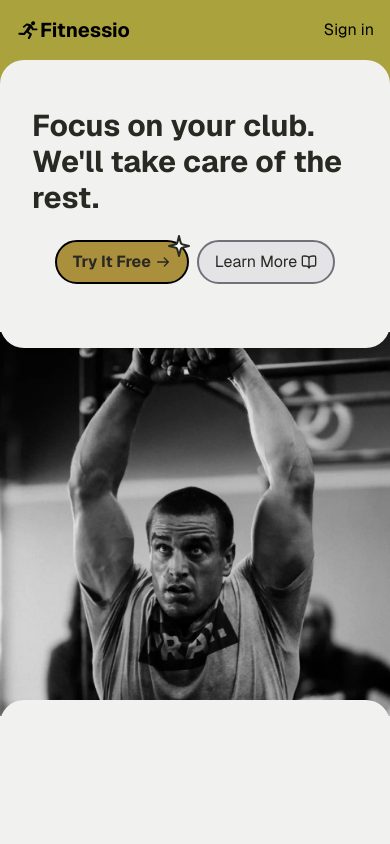
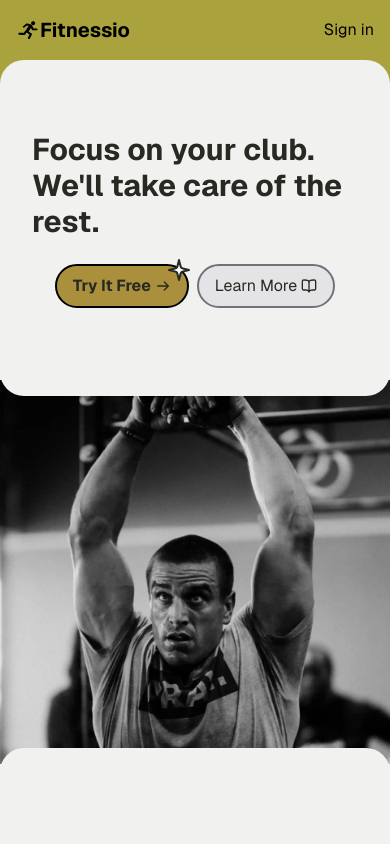
Before and after one commit to dylewskii/fitness-saas, a Next.js app: page / in a window 390 px wide. Shown: the top 844 px of the page. Built offline with nearby package versions, Linux system fonts and the light colour scheme; no server answers.

Commit message:
increase vertical padding

```diff
--- a/src/components/hero.tsx
+++ b/src/components/hero.tsx
@@ -4,7 +4,7 @@ import ExerciseCard from "./exercise-card";
 export default function Hero() {
   return (
     <section className="flex flex-col py-6 sm:flex-row sm:items-center sm:justify-between sm:gap-4 sm:px-16 sm:py-14">
-      <div className="mx-auto px-8 py-6 sm:my-auto sm:p-0">
+      <div className="mx-auto px-8 py-12 sm:my-auto sm:p-0">
         <h1 className="bg-background block text-3xl font-bold sm:my-auto md:text-4xl">
           Focus on your club. <br />
           We&apos;ll take care of the rest.
```
